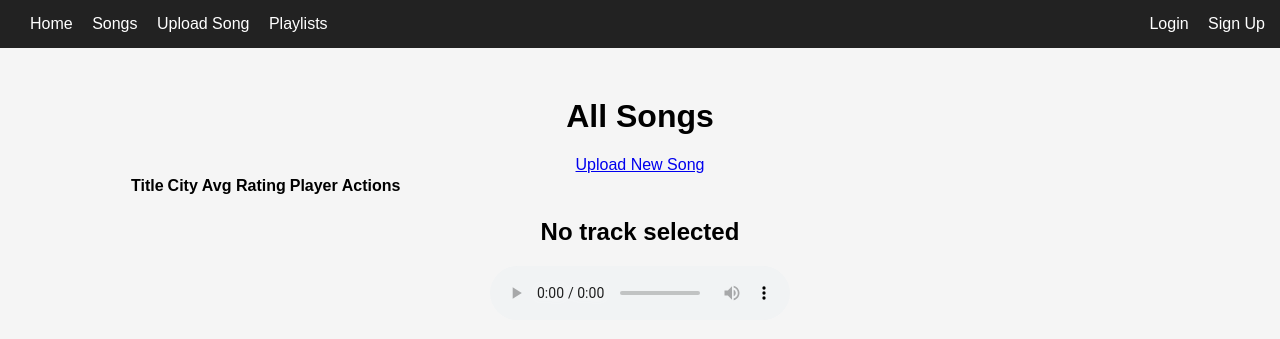
After one commit to Ownerxpractice/Online-Local-Music-, a Node server app: page /songs in a window 1280 px wide. The commit adds this page. Shown: the top 339 px of the page. Run offline with Node 20, Linux system fonts and the light colour scheme; data that the repository does not hold is empty.

Commit message:
Add files via upload

```diff
--- /dev/null
+++ b/db.js
@@ -0,0 +1,18 @@
+// db.js
+const mysql = require("mysql2/promise");
+
+const pool = mysql.createPool({
+  host: "localhost",
+  user: "root",
+  password: "Tx1010021$",   // your MySQL Workbench password
+  database: "localmusic",   // the DB you created in Workbench
+  waitForConnections: true,
+  connectionLimit: 10,
+  queueLimit: 0,
+});
+
+module.exports = {
+  query(sql, params) {
+    return pool.execute(sql, params);
+  },
+};
--- /dev/null
+++ b/public/js/player.js
@@ -0,0 +1,20 @@
+document.addEventListener("DOMContentLoaded", () => {
+  const audio = document.getElementById("audio-player");
+  const titleEl = document.getElementById("current-track-title");
+  const buttons = document.querySelectorAll(".play-btn");
+
+  if (!audio || !titleEl) return;
+
+  buttons.forEach((btn) => {
+    btn.addEventListener("click", () => {
+      const src = btn.dataset.src;
+      const title = btn.dataset.title || "Unknown track";
+
+      if (!src) return;
+
+      audio.src = src;
+      audio.play();
+      titleEl.textContent = "Now playing: " + title;
+    });
+  });
+});
--- /dev/null
+++ b/routes/songs.js
@@ -0,0 +1,195 @@
+// routes/songs.js
+const express = require("express");
+const path = require("path");
+const fs = require("fs");
+const db = require("../db");
+
+const router = express.Router();
+
+/**
+ * GET /songs
+ * List all songs with average rating.
+ */
+router.get("/", async (req, res, next) => {
+  try {
+    const [rows] = await db.query(
+      `SELECT s.*,
+              COALESCE(ROUND(AVG(r.rating), 1), 0) AS avg_rating
+       FROM songs s
+       LEFT JOIN ratings r ON s.id = r.song_id
+       GROUP BY s.id
+       ORDER BY s.created_at DESC`
+    );
+
+    res.render("songs/index", {
+      user: req.user,
+      songs: rows,
+    });
+  } catch (err) {
+    next(err);
+  }
+});
+
+/**
+ * GET /songs/new
+ * Show simple “upload” form (we just store file_path text).
+ */
+router.get("/new", (req, res) => {
+  res.render("songs/new", { user: req.user });
+});
+
+/**
+ * POST /songs
+ * Insert a new song row.
+ */
+router.post("/", async (req, res, next) => {
+  const { title, city, file_path } = req.body;
+
+  try {
+    await db.query(
+      `INSERT INTO songs (title, city, file_path, user_id)
+       VALUES (?, ?, ?, ?)`,
+      [title, city, file_path, req.user.id]
+    );
+    res.redirect("/songs");
+  } catch (err) {
+    next(err);
+  }
+});
+
+/**
+ * GET /songs/:id/edit
+ * Edit song title/city.
+ */
+router.get("/:id/edit", async (req, res, next) => {
+  try {
+    const [rows] = await db.query(
+      "SELECT * FROM songs WHERE id = ?",
+      [req.params.id]
+    );
+
+    if (rows.length === 0) {
+      return res.status(404).send("Song not found");
+    }
+
+    res.render("songs/edit", {
+      user: req.user,
+      song: rows[0],
+    });
+  } catch (err) {
+    next(err);
+  }
+});
+
+/**
+ * POST /songs/:id/edit
+ */
+router.post("/:id/edit", async (req, res, next) => {
+  const { title, city } = req.body;
+
+  try {
+    await db.query(
+      `UPDATE songs
+       SET title = ?, city = ?
+       WHERE id = ?`,
+      [title, city, req.params.id]
+    );
+    res.redirect("/songs");
+  } catch (err) {
+    next(err);
+  }
+});
+
+/**
+ * POST /songs/:id/delete
+ */
+router.post("/:id/delete", async (req, res, next) => {
+  try {
+    const [rows] = await db.query(
+      "SELECT * FROM songs WHERE id = ?",
+      [req.params.id]
+    );
+
+    if (rows.length > 0) {
+      const song = rows[0];
+      if (song.file_path) {
+        const filePath = path.join(__dirname, "..", "public", song.file_path);
+        if (fs.existsSync(filePath)) {
+          fs.unlink(filePath, () => {});
+        }
+      }
+    }
+
+    await db.query("DELETE FROM songs WHERE id = ?", [req.params.id]);
+    res.redirect("/songs");
+  } catch (err) {
+    next(err);
+  }
+});
+
+/**
+ * POST /songs/:id/rate
+ * Upsert rating (because your ratings table does NOT have a unique constraint
+ * on (user_id, song_id), we’ll manual “upsert”).
+ */
+router.post("/:id/rate", async (req, res, next) => {
+  const rating = parseInt(req.body.rating, 10);
+
+  if (isNaN(rating) || rating < 1 || rating > 5) {
+    return res.redirect("/songs");
+  }
+
+  try {
+    const [existing] = await db.query(
+      "SELECT * FROM ratings WHERE user_id = ? AND song_id = ?",
+      [req.user.id, req.params.id]
+    );
+
+    if (existing.length === 0) {
+      await db.query(
+        "INSERT INTO ratings (user_id, song_id, rating) VALUES (?, ?, ?)",
+        [req.user.id, req.params.id, rating]
+      );
+    } else {
+      await db.query(
+        "UPDATE ratings SET rating = ? WHERE user_id = ? AND song_id = ?",
+        [rating, req.user.id, req.params.id]
+      );
+    }
+
+    res.redirect("/songs");
+  } catch (err) {
+    next(err);
+  }
+});
+
+/**
+ * GET /songs/:id
+ * Details page for a single song.
+ */
+router.get("/:id", async (req, res, next) => {
+  try {
+    const [rows] = await db.query(
+      `SELECT s.*,
+              COALESCE(ROUND(AVG(r.rating), 1), 0) AS avg_rating
+       FROM songs s
+       LEFT JOIN ratings r ON s.id = r.song_id
+       WHERE s.id = ?
+       GROUP BY s.id`,
+      [req.params.id]
+    );
+
+    if (rows.length === 0) {
+      return res.status(404).send("Song not found");
+    }
+
+    res.render("songs/show", {
+      user: req.user,
+      song: rows[0],
+    });
+  } catch (err) {
+    next(err);
+  }
+});
+
+module.exports = router;
--- a/server.js
+++ b/server.js
@@ -1,28 +1,68 @@
 const express = require("express");
 const path = require("path");
+const db = require("./db");
 
 const app = express();
 
-// middleware
+// Middleware
 app.use(express.urlencoded({ extended: true }));
-app.use(express.static("public"));
+app.use(express.static("public")); // styles.css, js, uploads
 
-// set view engine
+// View engine
 app.set("view engine", "ejs");
 app.set("views", path.join(__dirname, "views"));
 
-// routes
+// TEMP USER (based on email, because table uses name/email/password_hash)
+app.use(async (req, res, next) => {
+  try {
+    const [rows] = await db.query(
+      "SELECT * FROM users WHERE email = ?",
+      ["demo@example.com"]
+    );
+
+    let user;
+    if (rows.length === 0) {
+      const [insertResult] = await db.query(
+        "INSERT INTO users (name, email, password_hash) VALUES (?, ?, ?)",
+        ["Demo User", "demo@example.com", ""]
+      );
+      const newId = insertResult.insertId;
+      user = { id: newId, name: "Demo User", email: "demo@example.com" };
+    } else {
+      user = rows[0];
+    }
+
+    req.user = { id: user.id, name: user.name, email: user.email };
+    next();
+  } catch (err) {
+    console.error("Error in temp user middleware:", err);
+    next(err);
+  }
+});
+
+// Existing Phase-1 routes
 const pagesRoute = require("./routes/pages");
 app.use("/", pagesRoute);
 
-// health check
+// NEW Phase-2 routes
+const songsRouter = require("./routes/songs");
+const playlistsRouter = require("./routes/playlists");
+app.use("/songs", songsRouter);
+app.use("/playlists", playlistsRouter);
+
+// Health check
 app.get("/test", (req, res) => {
   res.send("Server is running ✔️");
 });
 
-// start server
+// Error handler
+app.use((err, req, res, next) => {
+  console.error(err);
+  res.status(500).send("Internal server error");
+});
+
+// Start server
 const PORT = 3000;
-
 app.listen(PORT, () => {
   console.log(`Server running on port ${PORT}`);
 });
--- a/views/partials/navbar.ejs
+++ b/views/partials/navbar.ejs
@@ -1,12 +1,15 @@
-<nav>
+<nav class="navbar">
+  <!-- Left side: main navigation -->
   <div class="nav-left">
-    <a href="/">Local Music</a>
+    <a href="/">Home</a>
+    <a href="/songs">Songs</a>
+    <a href="/songs/new">Upload Song</a>
+    <a href="/playlists">Playlists</a>
   </div>
 
+  <!-- Right side: auth links (keeps Phase-1 login/signup visible) -->
   <div class="nav-right">
-    <a href="/">Home</a>
     <a href="/login">Login</a>
-    <a href="/signup">Signup</a>
-    <a href="/upload">Upload</a>
+    <a href="/signup">Sign Up</a>
   </div>
 </nav>
--- /dev/null
+++ b/views/songs/index.ejs
@@ -0,0 +1,74 @@
+<!DOCTYPE html>
+<html>
+<head>
+  <title>All Songs</title>
+  <link rel="stylesheet" href="/styles.css">
+</head>
+<body>
+  <%- include('../partials/navbar'); %>
+
+  <main class="container">
+    <h1>All Songs</h1>
+
+    <a href="/songs/new">Upload New Song</a>
+
+    <table class="songs-table">
+      <thead>
+        <tr>
+          <th>Title</th>
+          <th>City</th>
+          <th>Avg Rating</th>
+          <th>Player</th>
+          <th>Actions</th>
+        </tr>
+      </thead>
+      <tbody>
+      <% songs.forEach(song => { %>
+        <tr>
+          <td><a href="/songs/<%= song.id %>"><%= song.title %></a></td>
+          <td><%= song.city %></td>
+          <td><%= song.avg_rating %></td>
+          <td>
+            <button class="play-btn"
+                    data-src="<%= song.file_path %>"
+                    data-title="<%= song.title %>">
+              Play
+            </button>
+            <a href="<%= song.file_path %>" download>Download</a>
+          </td>
+          <td>
+            <form action="/songs/<%= song.id %>/edit" method="get" style="display:inline;">
+              <button type="submit">Edit</button>
+            </form>
+
+            <form action="/songs/<%= song.id %>/delete" method="post" style="display:inline;">
+              <button type="submit">Delete</button>
+            </form>
+
+            <form action="/songs/<%= song.id %>/rate" method="post" style="display:inline;">
+              <select name="rating">
+                <option value="1">1★</option>
+                <option value="2">2★</option>
+                <option value="3" selected>3★</option>
+                <option value="4">4★</option>
+                <option value="5">5★</option>
+              </select>
+              <button type="submit">Rate</button>
+            </form>
+
+            <!-- Optional: add-to-playlist (needs playlist_id selection UI later) -->
+          </td>
+        </tr>
+      <% }); %>
+      </tbody>
+    </table>
+
+    <section id="player-section">
+      <h2 id="current-track-title">No track selected</h2>
+      <audio id="audio-player" controls></audio>
+    </section>
+  </main>
+
+  <script src="/js/player.js"></script>
+</body>
+</html>
```
Also changed, not shown: routes/playlists.js (added, +134 -0 lines), views/playlists/index.ejs (added, +31 -0 lines), views/playlists/show.ejs (added, +55 -0 lines), views/songs/edit.ejs (added, +24 -0 lines), views/songs/new.ejs (added, +29 -0 lines), views/songs/show.ejs (added, +35 -0 lines).
